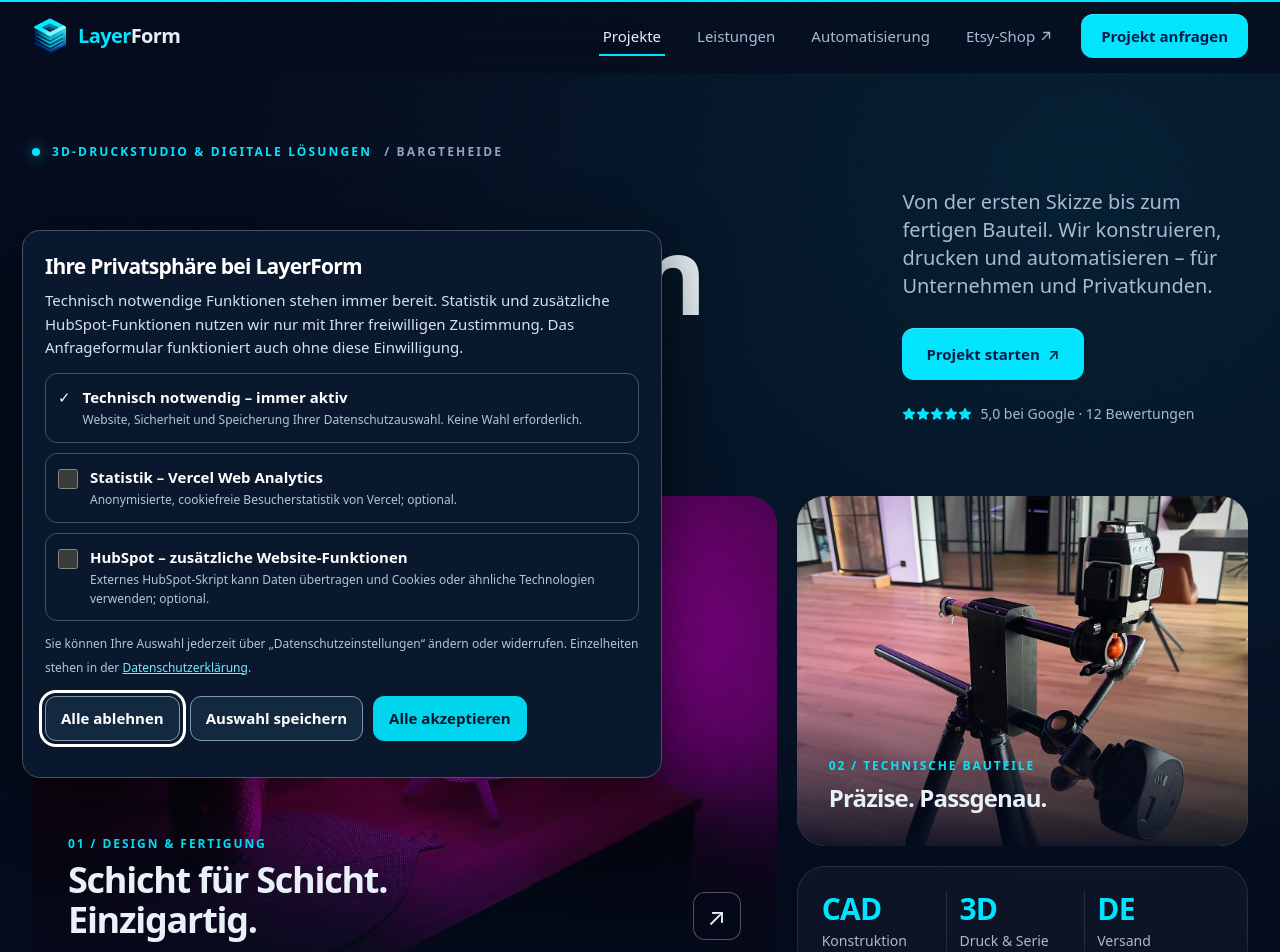
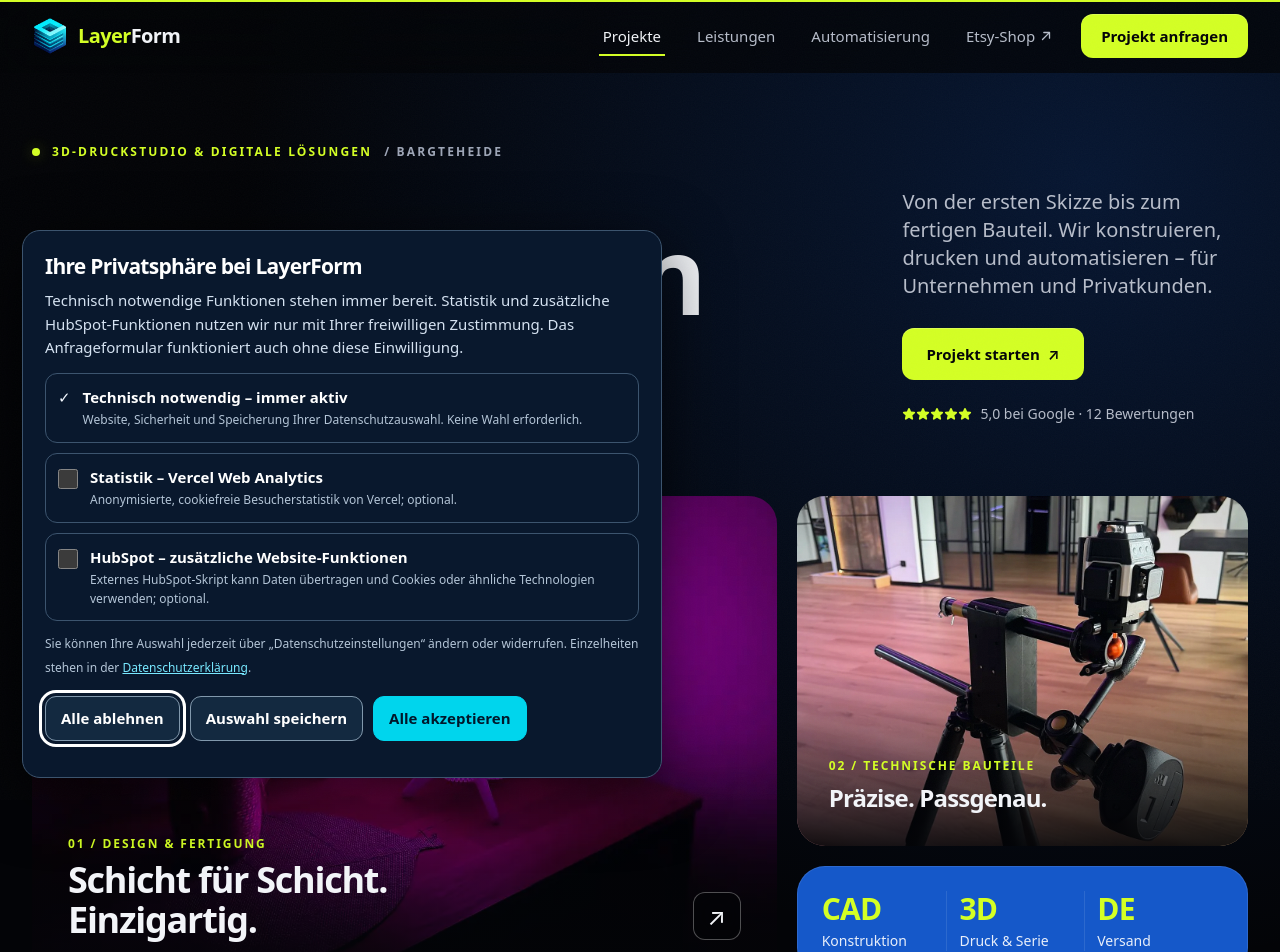
Before and after one commit to LayerInForm/LayerForm, a React (Vite) app: page / in a window 1280 px wide. Shown: the top 952 px of the page. Built offline with nearby package versions, Linux system fonts and the light colour scheme.

Commit message:
Nutzerpalette Schwarz, Blau und Limette integrieren (#8)

```diff
--- a/components/CorporateServices.tsx
+++ b/components/CorporateServices.tsx
@@ -11,7 +11,7 @@ const SERVICES = [
 ];
 
 export const CorporateServices: React.FC<CorporateServicesProps> = ({ onInquiryClick }) => (
-  <section id="leistungen" className="relative border-y border-white/[.07] bg-[#081126]">
+  <section id="leistungen" className="relative border-y border-white/[.07] bg-surface">
     <div className="mx-auto max-w-7xl px-5 py-24 md:px-8 md:py-32">
       <Reveal>
         <div className="flex flex-wrap items-end justify-between gap-8 border-b border-white/15 pb-10">
--- a/components/Footer.tsx
+++ b/components/Footer.tsx
@@ -17,7 +17,7 @@ const LINKS: { label: string; view: View }[] = [
 ];
 
 export const Footer: React.FC<FooterProps> = ({ setView }) => (
-  <footer className="border-t border-white/[.07] bg-[#070F21] pb-[env(safe-area-inset-bottom)]">
+  <footer className="border-t border-white/[.07] bg-surface pb-[env(safe-area-inset-bottom)]">
     <div className="mx-auto max-w-7xl border-b border-white/10 px-5 pb-12 pt-20 md:px-8 md:pb-16 md:pt-24">
       <p className="text-xs font-semibold uppercase tracking-[.2em] text-cyan">Sie haben eine Idee?</p>
       <button onClick={() => setView('inquiry')} className="group mt-5 flex w-full items-end justify-between gap-4 text-left">
--- a/components/Hero.tsx
+++ b/components/Hero.tsx
@@ -20,10 +20,10 @@ export const Hero: React.FC<HeroProps> = ({ onInquiryClick, onCalculatorClick })
 
   return (
     <section className="relative overflow-hidden border-b border-white/[.07]">
-      <div className="pointer-events-none absolute inset-0 bg-[radial-gradient(ellipse_at_85%_15%,rgba(0,229,255,.09),transparent_55%)]" aria-hidden="true" />
+      <div className="pointer-events-none absolute inset-0 bg-[radial-gradient(ellipse_at_85%_15%,rgba(21,88,201,.22),transparent_55%)]" aria-hidden="true" />
       <div className="relative mx-auto max-w-7xl px-5 pb-14 pt-28 md:px-8 md:pb-20 md:pt-36">
         <motion.div variants={item} initial={from} animate="show" custom={0} className="mb-7 flex flex-wrap items-center gap-3 text-xs font-semibold uppercase tracking-[.18em] text-cyan">
-          <span className="h-2 w-2 rounded-full bg-cyan shadow-[0_0_14px_rgba(0,229,255,.65)]" aria-hidden="true" />
+          <span className="h-2 w-2 rounded-full bg-cyan shadow-[0_0_14px_rgba(212,255,36,.3)]" aria-hidden="true" />
           3D-Druckstudio &amp; digitale Lösungen
           <span className="text-fg-subtle">/ Bargteheide</span>
         </motion.div>
@@ -49,7 +49,7 @@ export const Hero: React.FC<HeroProps> = ({ onInquiryClick, onCalculatorClick })
         <div className="mt-14 grid gap-4 md:mt-16 md:grid-cols-[minmax(0,1.65fr)_minmax(0,1fr)] md:gap-5">
           <motion.div initial={reduce ? false : { opacity: 0, y: 22 }} animate={{ opacity: 1, y: 0 }} transition={{ duration: .65, ease: EASE_OUT }} className="group relative min-h-[300px] overflow-hidden rounded-[1.75rem] bg-surface sm:min-h-[400px] md:min-h-[480px]">
             <img src="/projects/designlampe.webp" alt="3D-gedruckte Designleuchte mit Wellenstruktur" width={1200} height={900} fetchPriority="high" className="absolute inset-0 h-full w-full object-cover transition-transform duration-700 group-hover:scale-[1.035]" />
-            <div className="absolute inset-0 bg-gradient-to-t from-[#040B1D]/90 via-transparent to-transparent" aria-hidden="true" />
+            <div className="absolute inset-0 bg-gradient-to-t from-[#030407]/90 via-transparent to-transparent" aria-hidden="true" />
             <div className="absolute bottom-0 left-0 right-0 flex items-end justify-between gap-4 p-6 sm:p-9">
               <div><p className="text-xs font-semibold uppercase tracking-[.16em] text-cyan">01 / Design &amp; Fertigung</p><h2 className="mt-2 text-2xl font-semibold sm:text-4xl">Schicht für Schicht.<br />Einzigartig.</h2></div>
               <button onClick={onInquiryClick} aria-label="Ähnliches Projekt anfragen" className="flex h-12 w-12 shrink-0 items-center justify-center rounded-xl border border-white/30 bg-bg/50 text-2xl text-fg backdrop-blur-md transition-colors hover:bg-cyan hover:text-ink">↗</button>
@@ -58,10 +58,10 @@ export const Hero: React.FC<HeroProps> = ({ onInquiryClick, onCalculatorClick })
           <div className="grid grid-rows-[minmax(0,1fr)_auto] gap-4 md:gap-5">
             <div className="group relative min-h-[260px] overflow-hidden rounded-[1.75rem] bg-surface sm:min-h-[330px]">
               <img src="/projects/stativ-adapter.webp" alt="3D-gedruckter Stativadapter für Messtechnik" width={1200} height={900} loading="lazy" className="absolute inset-0 h-full w-full object-cover transition-transform duration-700 group-hover:scale-[1.035]" />
-              <div className="absolute inset-0 bg-gradient-to-t from-[#040B1D]/90 via-transparent to-transparent" aria-hidden="true" />
+              <div className="absolute inset-0 bg-gradient-to-t from-[#030407]/90 via-transparent to-transparent" aria-hidden="true" />
               <div className="absolute bottom-0 p-6 sm:p-8"><p className="text-xs font-semibold uppercase tracking-[.16em] text-cyan">02 / Technische Bauteile</p><h2 className="mt-2 text-2xl font-semibold">Präzise. Passgenau.</h2></div>
             </div>
-            <div className="grid grid-cols-3 gap-3 rounded-[1.75rem] border border-white/10 bg-white/[.035] px-4 py-6 sm:px-6">
+            <div className="grid grid-cols-3 gap-3 rounded-[1.75rem] border border-white/10 bg-blue px-4 py-6 sm:px-6">
               {[
                 ['CAD', 'Konstruktion'],
                 ['3D', 'Druck & Serie'],
@@ -69,7 +69,7 @@ export const Hero: React.FC<HeroProps> = ({ onInquiryClick, onCalculatorClick })
               ].map(([head, sub]) => (
                 <div key={head} className="min-w-0 border-r border-white/10 last:border-r-0 last:pr-0">
                   <span className="block text-2xl font-semibold tracking-tight text-cyan sm:text-3xl">{head}</span>
-                  <span className="mt-1 block text-xs text-fg-muted sm:text-sm">{sub}</span>
+                  <span className="mt-1 block text-xs text-white/90 sm:text-sm">{sub}</span>
                 </div>
               ))}
             </div>
--- a/components/InquiryForm.tsx
+++ b/components/InquiryForm.tsx
@@ -377,7 +377,7 @@ export const InquiryForm: React.FC<InquiryFormProps> = ({ initialProduct, initia
                         aria-invalid={Boolean(errors.consent)}
                         checked={consent}
                         onChange={(e) => setConsent(e.target.checked)}
-                        className="mt-1 h-5 w-5 shrink-0 accent-[#00E5FF]"
+                        className="mt-1 h-5 w-5 shrink-0 accent-[#D4FF24]"
                       />
                       <span>
                         Ich bin einverstanden, dass meine Angaben zur Bearbeitung der Anfrage verwendet werden.{' '}
--- a/index.css
+++ b/index.css
@@ -10,7 +10,7 @@
     --ease-out: cubic-bezier(0.23, 1, 0.32, 1);
     color-scheme: dark;
   }
-  html { scroll-behavior: smooth; scroll-padding-top: 6rem; background: #040B1D; }
+  html { scroll-behavior: smooth; scroll-padding-top: 6rem; background: #030407; }
   body {
     @apply bg-bg font-sans text-fg antialiased;
     overflow-x: hidden;
@@ -21,8 +21,8 @@
   p { text-wrap: pretty; }
   button, a, input, select, textarea { -webkit-tap-highlight-color: transparent; }
   button:not(:disabled), a { touch-action: manipulation; }
-  ::selection { background: rgba(0, 229, 255, 0.28); color: #fff; }
-  :focus-visible { outline: 2px solid #00E5FF; outline-offset: 3px; border-radius: 6px; }
+  ::selection { background: rgba(21, 88, 201, 0.7); color: #fff; }
+  :focus-visible { outline: 2px solid #D4FF24; outline-offset: 3px; border-radius: 6px; }
 }
 
 @layer components {
@@ -35,13 +35,13 @@
   .btn-ghost { @apply border border-white/15 text-fg; }
 
   @media (hover: hover) and (pointer: fine) {
-    .btn-primary:hover { background: #8CF1FF; transform: translateY(-1px); box-shadow: 0 6px 20px rgba(0,229,255,.1); }
-    .btn-ghost:hover { border-color: rgba(232, 241, 247, 0.45); background: rgba(232, 241, 247, 0.04); }
+    .btn-primary:hover { background: #E2FF70; transform: translateY(-1px); box-shadow: 0 6px 20px rgba(212,255,36,.12); }
+    .btn-ghost:hover { border-color: rgba(242, 244, 248, 0.45); background: rgba(242, 244, 248, 0.04); }
   }
 
   /* Textlink mit Pfeil */
   .link-arrow { @apply inline-flex items-center gap-1.5 font-semibold text-fg; transition: color 200ms ease; }
-  @media (hover: hover) and (pointer: fine) { .link-arrow:hover { color: #00E5FF; } }
+  @media (hover: hover) and (pointer: fine) { .link-arrow:hover { color: #D4FF24; } }
 }
 
 /* Feines Filmkorn über der ganzen Seite (fix, nicht scrollend) */
@@ -52,7 +52,7 @@
 
 /* Schichtlinien wie beim FDM-Druck, als leise Textur */
 .layer-lines {
-  background-image: repeating-linear-gradient(to bottom, rgba(232, 241, 247, 0.035) 0 1px, transparent 1px 7px);
+  background-image: repeating-linear-gradient(to bottom, rgba(242, 244, 248, 0.035) 0 1px, transparent 1px 7px);
 }
 
 /* Bild wird Schicht für Schicht "gedruckt": von unten nach oben in Stufen */
@@ -75,14 +75,14 @@
 }
 
 /* Rechtstexte (LegalPages.tsx) an das dunkle Design anpassen, ohne die Datei zu ändern */
-.legal .text-slate-900 { color: #E8F1F7; }
-.legal .text-slate-800, .legal .text-slate-700 { color: rgba(232, 241, 247, 0.86); }
-.legal .text-slate-600 { color: #9AABC2; }
-.legal .bg-white { background: #0A1731; }
+.legal .text-slate-900 { color: #F2F4F8; }
+.legal .text-slate-800, .legal .text-slate-700 { color: rgba(242, 244, 248, 0.86); }
+.legal .text-slate-600 { color: #B7BDCA; }
+.legal .bg-white { background: #0D1017; }
 .legal .border-slate-200 { border-color: rgba(255, 255, 255, 0.08); }
 .legal .border-slate-100 { border-color: rgba(255, 255, 255, 0.06); }
 .legal .shadow-sm { box-shadow: none; }
-.legal .text-\[\#0096C7\] { color: #00E5FF; }
+.legal .text-\[\#0096C7\] { color: #D4FF24; }
 .legal .rounded-3xl { border-radius: 1.5rem; }
 
 /* Preisrechner: Eingabefelder und Infill-Regler */
@@ -90,13 +90,13 @@
   @apply w-full rounded-xl border border-white/[.12] bg-bg/70 px-4 py-3 text-[16px] font-normal text-fg placeholder:text-fg-subtle;
   transition: border-color 200ms ease, box-shadow 200ms ease;
 }
-.calc-input:focus { outline: none; border-color: #00E5FF; box-shadow: 0 0 0 4px rgba(0, 229, 255, 0.15); }
+.calc-input:focus { outline: none; border-color: #D4FF24; box-shadow: 0 0 0 4px rgba(212, 255, 36, 0.15); }
 .calc-input[aria-invalid='true'] { border-color: #FCA5A5; }
 .calc-range { appearance: none; -webkit-appearance: none; height: 28px; background: transparent; cursor: pointer; }
-.calc-range::-webkit-slider-runnable-track { height: 6px; border-radius: 99px; background: linear-gradient(to right, #00E5FF var(--p, 10%), rgba(232, 241, 247, 0.12) var(--p, 10%)); }
-.calc-range::-moz-range-track { height: 6px; border-radius: 99px; background: linear-gradient(to right, #00E5FF var(--p, 10%), rgba(232, 241, 247, 0.12) var(--p, 10%)); }
-.calc-range::-webkit-slider-thumb { -webkit-appearance: none; width: 24px; height: 24px; margin-top: -9px; border-radius: 50%; background: #E8F1F7; box-shadow: 0 0 0 4px rgba(0, 229, 255, 0.25); }
-.calc-range::-moz-range-thumb { width: 24px; height: 24px; border: 0; border-radius: 50%; background: #E8F1F7; box-shadow: 0 0 0 4px rgba(0, 229, 255, 0.25); }
+.calc-range::-webkit-slider-runnable-track { height: 6px; border-radius: 99px; background: linear-gradient(to right, #D4FF24 var(--p, 10%), rgba(242, 244, 248, 0.12) var(--p, 10%)); }
+.calc-range::-moz-range-track { height: 6px; border-radius: 99px; background: linear-gradient(to right, #D4FF24 var(--p, 10%), rgba(242, 244, 248, 0.12) var(--p, 10%)); }
+.calc-range::-webkit-slider-thumb { -webkit-appearance: none; width: 24px; height: 24px; margin-top: -9px; border-radius: 50%; background: #F2F4F8; box-shadow: 0 0 0 4px rgba(212, 255, 36, 0.25); }
+.calc-range::-moz-range-thumb { width: 24px; height: 24px; border: 0; border-radius: 50%; background: #F2F4F8; box-shadow: 0 0 0 4px rgba(212, 255, 36, 0.25); }
 
 /* Studio-Designsystem: konsistente Radien, lesbare Typografie und dezente Interaktionen */
 @layer components {
--- a/tailwind.config.js
+++ b/tailwind.config.js
@@ -4,18 +4,19 @@ export default {
   theme: {
     extend: {
       colors: {
-        // Seite ist durchgehend dunkel, abgeleitet vom Logo
-        bg: '#040B1D',          // Seitengrund
-        surface: '#0A1731',     // Flächen, Karten
-        'surface-2': '#0F2044', // gehobene Flächen, Hover
-        fg: '#E8F1F7',          // Fließtext hell
-        'fg-muted': '#AABAD0',  // Nebentext
-        'fg-subtle': '#91A2BA', // Hinweise, Labels
-        cyan: '#00E5FF',        // einziger Akzent ("Layer" im Logo)
-        'cyan-soft': '#8CF1FF',
-        ink: '#001C47',         // Text auf Cyan
-        navy: '#04112B',
-        deep: '#102C50',
+        // Schwarz / Blau / Limette: vom Nutzer gewählte Palette.
+        bg: '#030407',          // Seitengrund
+        surface: '#0D1017',     // Flächen, Karten
+        'surface-2': '#171C28', // gehobene Flächen, Hover
+        fg: '#F2F4F8',          // Fließtext hell
+        'fg-muted': '#B7BDCA',  // Nebentext
+        'fg-subtle': '#9EA6B7', // Hinweise, Labels
+        cyan: '#D4FF24',        // Legacy-Token: Limette für Aktionen und Highlights
+        'cyan-soft': '#E2FF70',
+        ink: '#030407',         // dunkler Text auf Limette
+        blue: '#1558C9',       // blaue Flächen und visuelle Führung
+        navy: '#0D172C',
+        deep: '#1558C9',
       },
       fontFamily: {
         sans: ['"Outfit Variable"', 'system-ui', '-apple-system', 'Segoe UI', 'Roboto', 'Arial', 'sans-serif'],
```
Also changed, not shown: components/ConsultationHub.tsx (+4 -4 lines), 2 other files (tests, documents, lock files or other folders).
